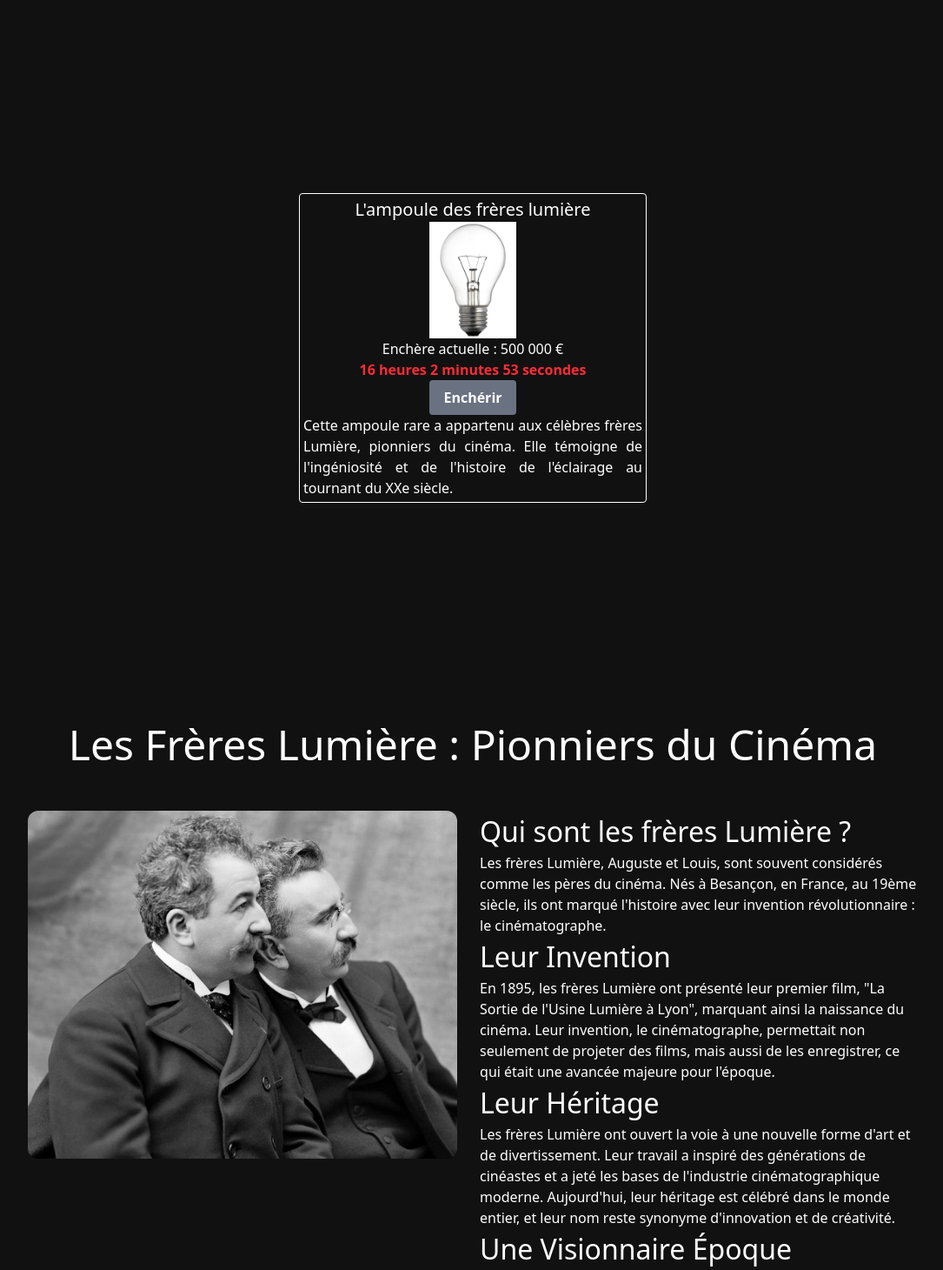
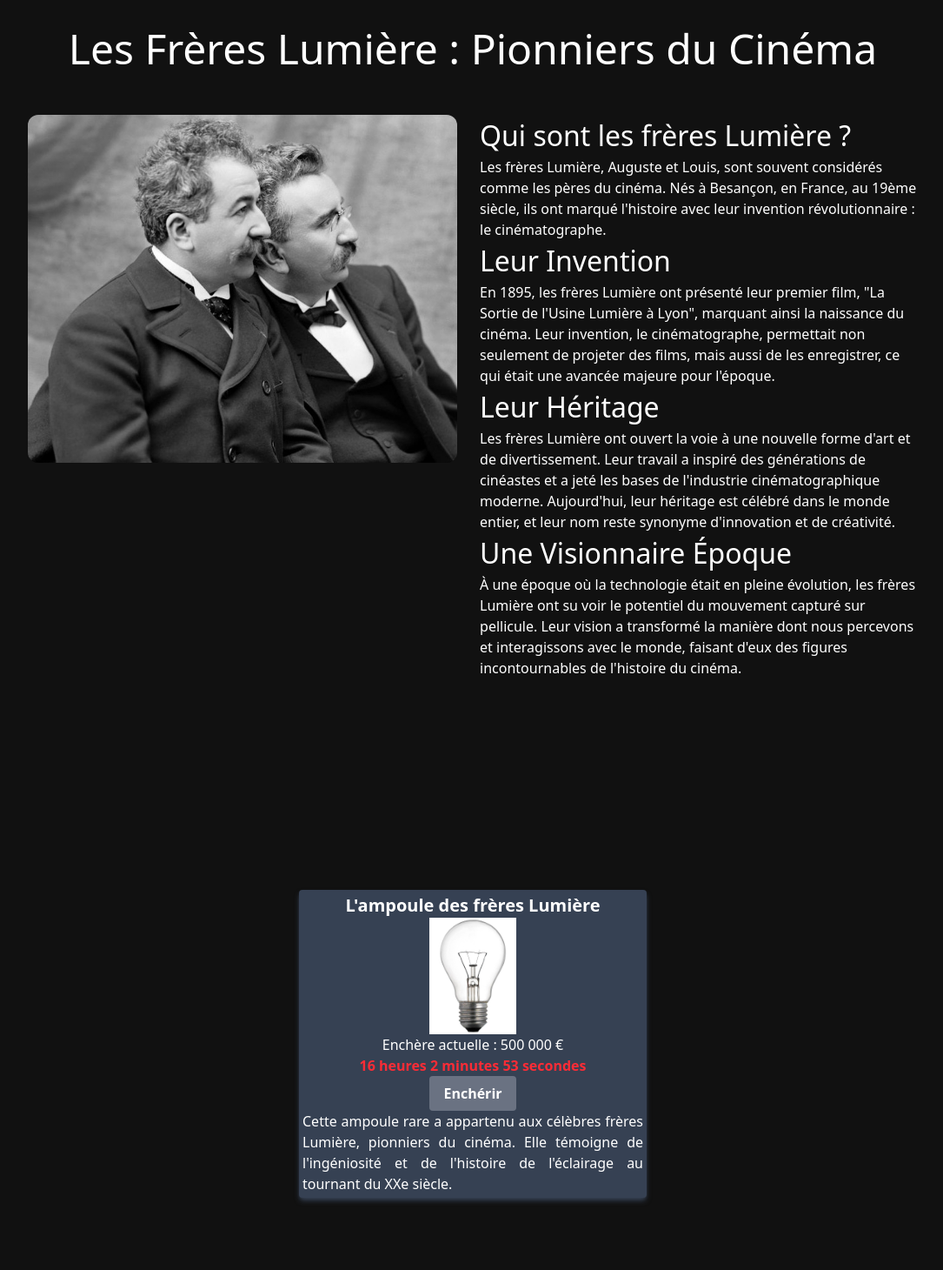
Before and after one commit to SehnsuchtDev/elseifs-24h-info, a Vue app: page / in a window 1280 px wide. Shown: the top 1460 px of the page at 87% size, without its empty margins (96-1181 px from the left). Built offline with nearby package versions, Linux system fonts and the light colour scheme.

Commit message:
bid continuing

```diff
--- a/src/App.vue
+++ b/src/App.vue
@@ -4,8 +4,8 @@ import Presentation from './components/Presentation.vue';
 </script>
 
 <template>
+    <Presentation />
     <BidCard />
-    <Presentation />
 </template>
 
 <style scoped>
--- /dev/null
+++ b/src/components/BidAlert.vue
@@ -0,0 +1,37 @@
+<template>
+    <transition name="fade" mode="out-in">
+    <div class="bg-red-400 p-2 rounded flex items-center mb-2 w-fit max-w-full">
+       <button class="cursor-pointer hover:bg-gray-500/50 bg-gray-500/20 rounded p-1 px-2 mr-2 font-bold">X</button>
+       <div>{{name}} a proposé {{bid}} €</div>
+    </div>
+    </transition>
+</template>
+
+<style scoped>
+.fade-enter-active, .fade-leave-active {
+  transition: opacity .5s;
+}
+.fade-enter, .fade-leave-to {
+  opacity: 0;
+}
+</style>
+
+<script setup>
+
+const nameList = [
+    "Jean",
+    "Marcel",
+    "Henri",
+    "Georges",
+    "André",
+    "René",
+    "Albert",
+    "Louis",
+    "Paul",
+    "Raymond"
+];
+
+let name = nameList[Math.floor(Math.random() * nameList.length)];
+let bid = 500000 + Math.floor(Math.random() * 1000000);
+
+</script>
--- a/src/components/BidCard.vue
+++ b/src/components/BidCard.vue
@@ -1,8 +1,11 @@
 <template>
-    <div class="flex h-screen w-screen items-center justify-center border-solid border-red-100">
-        <div class="flex flex-col bidCard flex rounded border-1 p-1 w-100 items-center justify-center">
-            <div class="text-xl">L'ampoule des frères lumière</div>
-            <img src="../assets/ampoule.jpg" alt="Ampoule des frères lumière" width="100" height="100" class="" />
+    <div class="grid h-screen w-screen grid-cols-1 grid-rows-1">
+        <div id="bidAlertList" class="absolute top-4 left-4">
+            <BidAlert v-for="(alertData, idx) in bidAlerts" :key="idx" class="transition-all duration-300 ease-in-out"/>
+        </div>
+        <div class="flex flex-col bidCard flex rounded p-1 w-100 items-center justify-center shadow-md shadow-gray-700 bg-gray-700 place-self-center">
+            <div class="text-xl w-full font-bold text-center">L'ampoule des frères Lumière</div>
+            <img src="../assets/ampoule.jpg" alt="Ampoule des frères Lumière" width="100" height="100" class="" />
             <div class="text-base">Enchère actuelle : 500 000 €</div>
             <BidCountdown/>
             <button @click="placeBidForm" v-if="!displayBidForm" class="rounded bg-gray-500 px-4 py-2 font-bold text-white hover:bg-gray-700 cursor-pointer">Enchérir</button>
@@ -12,13 +15,33 @@
             </div>
         </div>
     </div>
-
 </template>
 
 <script setup>
 import BidForm from './BidForm.vue'
 import BidCountdown from './BidCountdown.vue'
+import BidAlert from './BidAlert.vue'
 import { ref } from 'vue'
+
+import { onMounted } from 'vue'
+const bidAlerts = ref([]);
+
+onMounted(() => {
+    function pushAlertIrregularly() {
+        const delay = Math.random() * 5000 + 5000;
+        setTimeout(() => {
+            bidAlerts.value.push({});
+            pushAlertIrregularly();
+        }, delay);
+    }
+    pushAlertIrregularly();
+
+    setInterval(() => {
+        bidAlerts.value.shift();
+    }, 3000);
+});
+
+
 
 
 const displayBidForm = ref(false);
```
